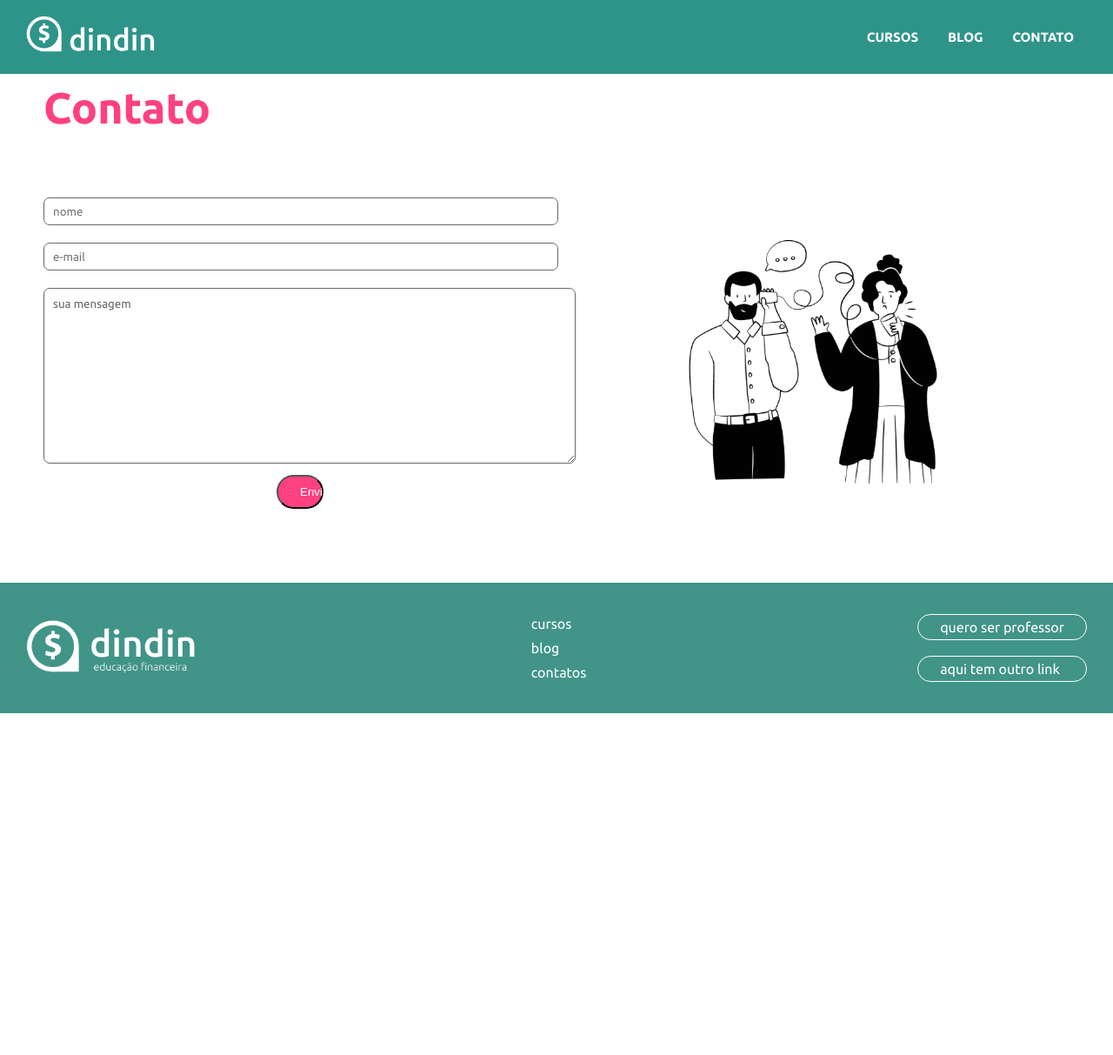
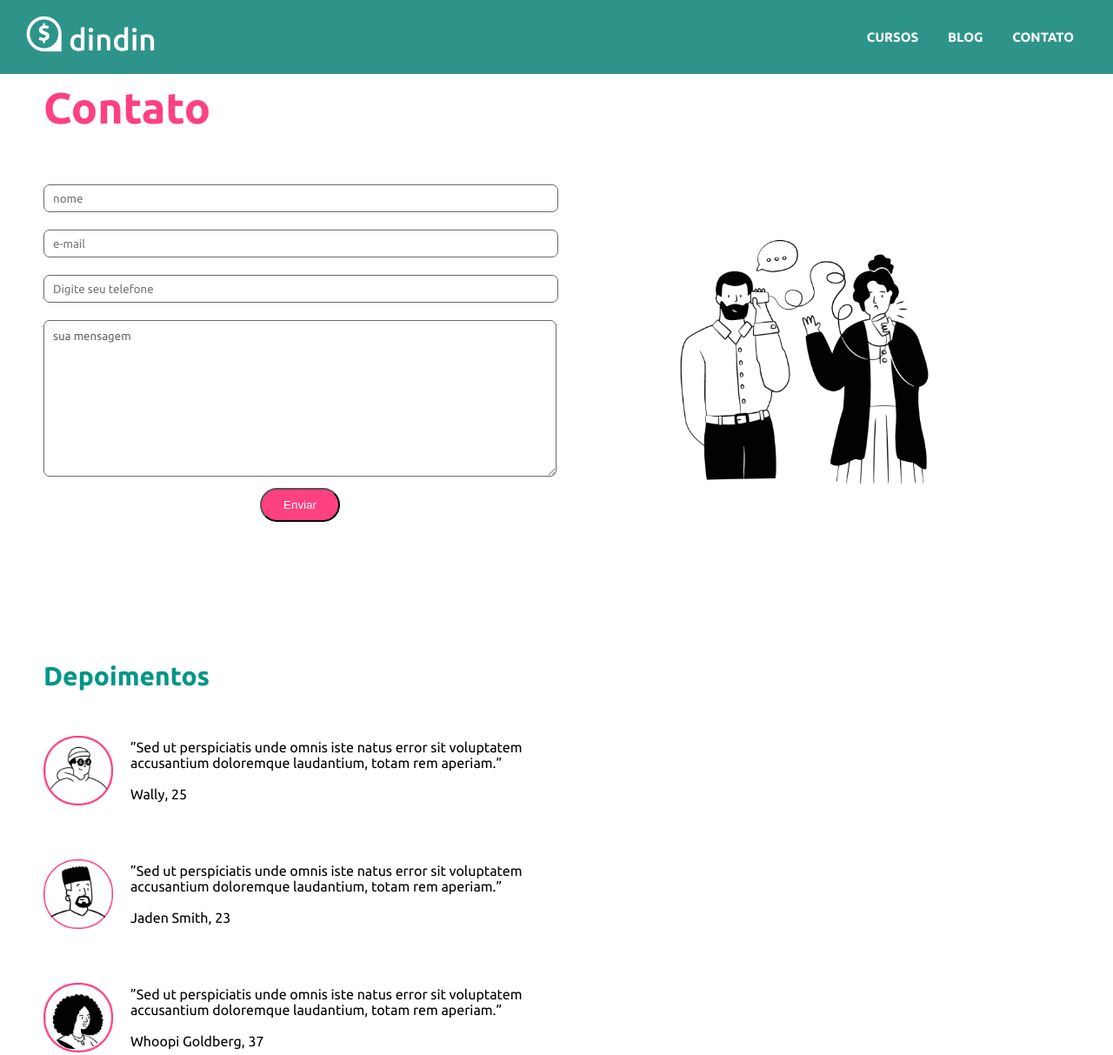
Before and after one commit to CintiaMacchia/teste.dindin-js-dom, a plain HTML site: page teste.dindin-js-dom/contato.html in a window 1280 px wide. Shown: the top 1213 px of the page at 87% size. Before the commit the page ends 820 px from the top, so only its background shows below. Drawn offline with Linux system fonts and the light colour scheme.

Commit message:
adiconando pagina contato.js e correção dos bugs

```diff
--- a/teste.dindin-js-dom/contato.html
+++ b/teste.dindin-js-dom/contato.html
@@ -90,7 +90,7 @@
 
         </div>
     </footer>
-    <script src="js/index.js"></script>
+    <script src="js/contato.js"></script>
 </body>
 
 </html>
--- /dev/null
+++ b/teste.dindin-js-dom/js/contato.js
@@ -0,0 +1,92 @@
+// 1.1- O header deve ter cor de fundo #2E948A.
+
+let header = document.getElementsByTagName('header');
+// console.log(header[0]);
+// document.getElementsByTagName('header').style.backgroundColor = '#2E948A';
+header[0].style.backgroundColor = '#2E948A';
+
+// 1.2 - No menu do header, está faltando o link do item Cursos que deve redirecionar para cursos.
+let linkCursos = document.querySelector('#menu_opcoes nav a:nth-child(1)');
+// console.log(linkCursos);
+linkCursos.setAttribute('href', 'cursos.html');
+
+
+//página contato
+
+//3.1 O formulário não está funcionando, o atributo action deve mandar para url sucesso.html
+
+document.querySelector('form').action = 'sucesso.html'
+
+//3.2. Após o campo de email, precisamos de um novo campo para que o usuário adicione também um número de telefone.
+let inputTelefone = document.createElement("input");
+inputTelefone.setAttribute("type", "tel");
+inputTelefone.setAttribute("placeholder", "Digite seu telefone");
+let textRef = document.querySelector("textarea");
+let formPai = document.querySelector("form");
+formPai.insertBefore(inputTelefone, textRef);
+
+
+// 3.3. O campo de mensagem está ultrapassando o tamanho do elemento pai.
+// Podemos resolver adicionando o atributo box-sizing: border-box;
+
+let textoform = document.querySelector('textarea')
+textoform.style.boxSizing = 'border-box';
+
+
+// 3.4. O botão não está do tamanho adequado, precisa ter uma largura maior;
+
+document.getElementsByTagName('button')[0].style.width = 'auto';
+
+//3. 5. Abaixo da section do formulário, adicione uma seção de comentário igual a
+// página Home.
+
+let tituloComentario = document.createElement('section');
+tituloComentario.setAttribute('class', 'titulo depoimento');
+tituloComentario.innerHTML = `<h3>Depoimentos</h3>`;
+
+let comentarios = document.createElement('section');
+comentarios.setAttribute('id', 'falam_sobre');
+comentarios.innerHTML = `<section id='falam_sobre'>
+
+<div class="depoimentos">
+    <img src="imagens/icon-wally.png" width="80px" height="80px" alt="depoimentos da dindim">
+    <p>
+        ”Sed ut perspiciatis unde omnis iste natus error sit voluptatem accusantium doloremque laudantium, totam rem aperiam.”
+        <br>
+        <br> Wally, 25
+    </p>
+</div>
+
+<div class="depoimentos">
+    <img src="imagens/icon-jaden.png" width="80px" height="80px" alt="depoimentos da dindim">
+    <p>
+        ”Sed ut perspiciatis unde omnis iste natus error sit voluptatem accusantium doloremque laudantium, totam rem aperiam.”
+        <br>
+        <br> Jaden Smith, 23
+    </p>
+</div>
+
+<div class="depoimentos">
+    <img src="imagens/icon-whoopi.png" width="80px" height="80px" alt="depoimentos da dindim">
+    <p>
+        ”Sed ut perspiciatis unde omnis iste natus error sit voluptatem accusantium doloremque laudantium, totam rem aperiam.”
+        <br>
+        <br> Whoopi Goldberg, 37
+    </p>
+</div>
+
+<div class="depoimentos">
+    <img src="imagens/icon-jane.png" width="80px" height="80px" alt="depoimentos da dindim">
+    <p>
+        ”Sed ut perspiciatis unde omnis iste natus error sit voluptatem accusantium doloremque laudantium, totam rem aperiam.”
+        <br>
+        <br> Janes Joplin, 29
+    </p>
+</div>
+</section>`
+
+let main = document.querySelector('main');
+main.append(tituloComentario, comentarios);
+let comentarioHtml = document.querySelector('head');
+comentarioHtml.innerHTML +=
+    `<link rel="stylesheet" href="css/index.css">`
```
